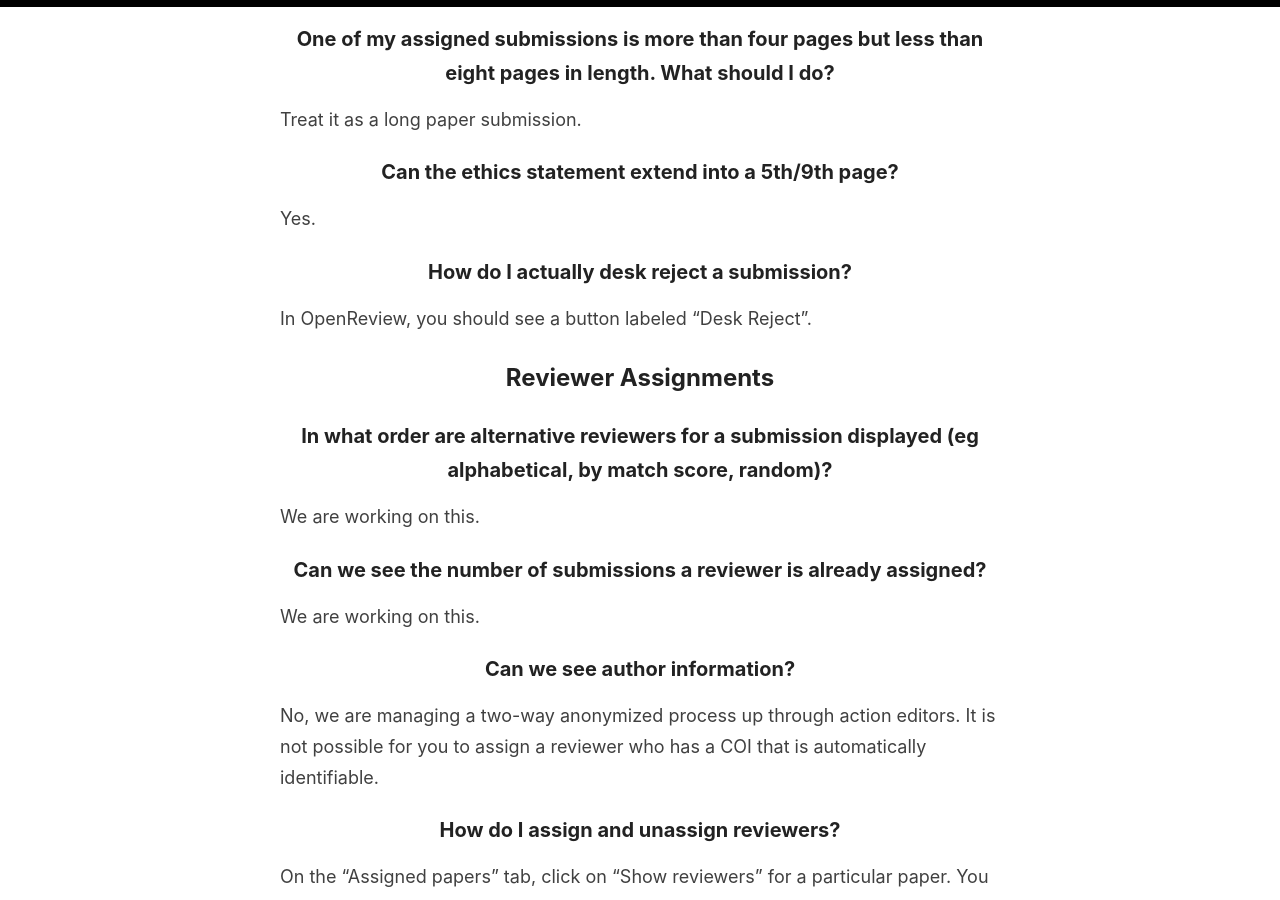
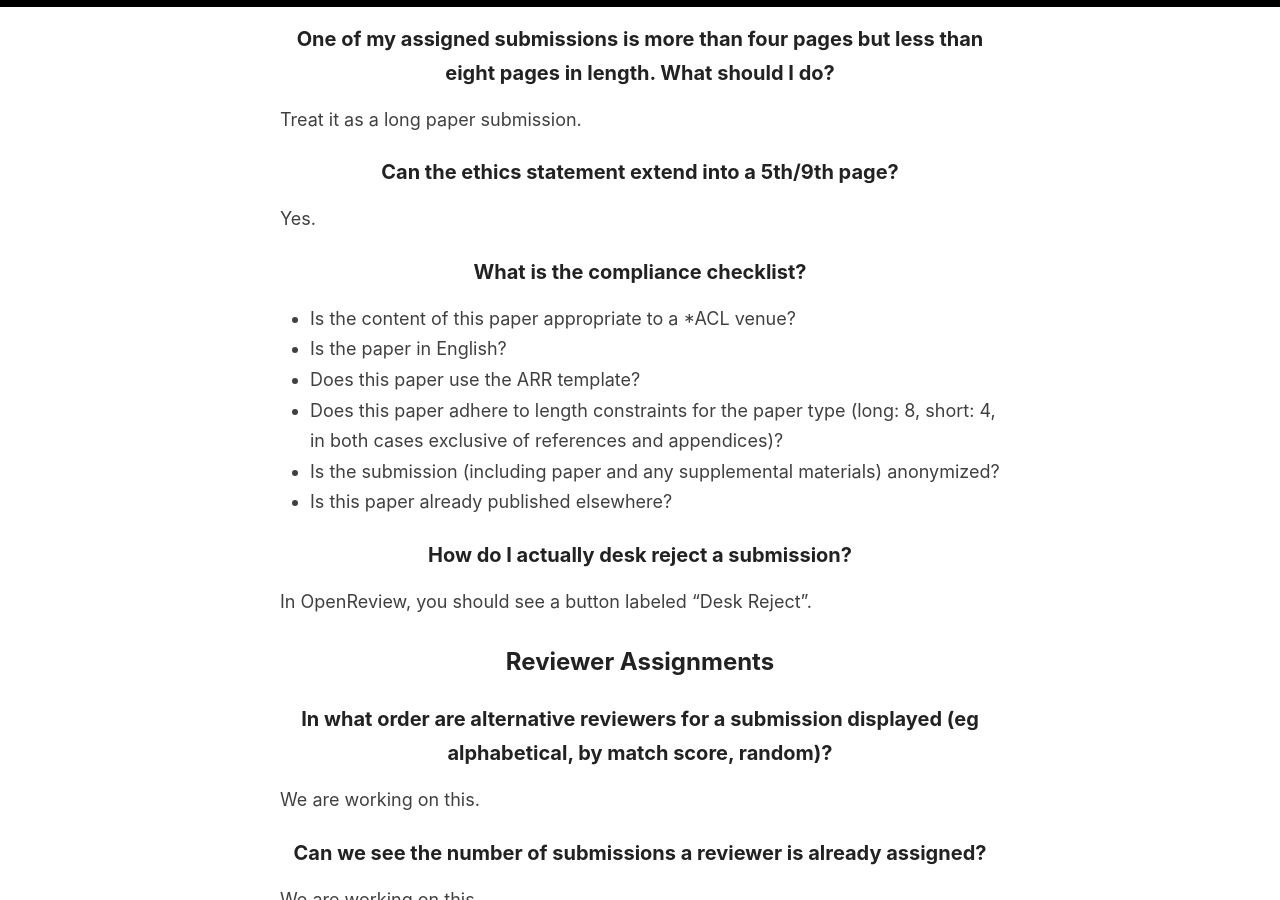
Before and after one commit to amitmerchant1990/reverie, a Jekyll site: the page built from reviewerfaq.md, in a window 1280 px wide and 900 px high, scrolled down 1276 px. Built offline with Jekyll 4.4.1, drawn with Linux system fonts in a browser that asks for light colours.

Commit message:
Update reviewerfaq.md

```diff
--- a/reviewerfaq.md
+++ b/reviewerfaq.md
@@ -34,6 +34,15 @@ Treat it as a long paper submission.
 ### Can the ethics statement extend into a 5th/9th page?
 Yes.
 
+### What is the compliance checklist?
+- Is the content of this paper appropriate to a *ACL venue?
+- Is the paper in English?
+- Does this paper use the ARR template?
+- Does this paper adhere to length constraints for the paper type (long: 8, short: 4, in both cases exclusive of references and appendices)?
+- Is the submission (including paper and any supplemental materials) anonymized?
+- Is this paper already published elsewhere?
+
+
 ### How do I actually desk reject a submission?
 In OpenReview, you should see a button labeled "Desk Reject".
 
```
